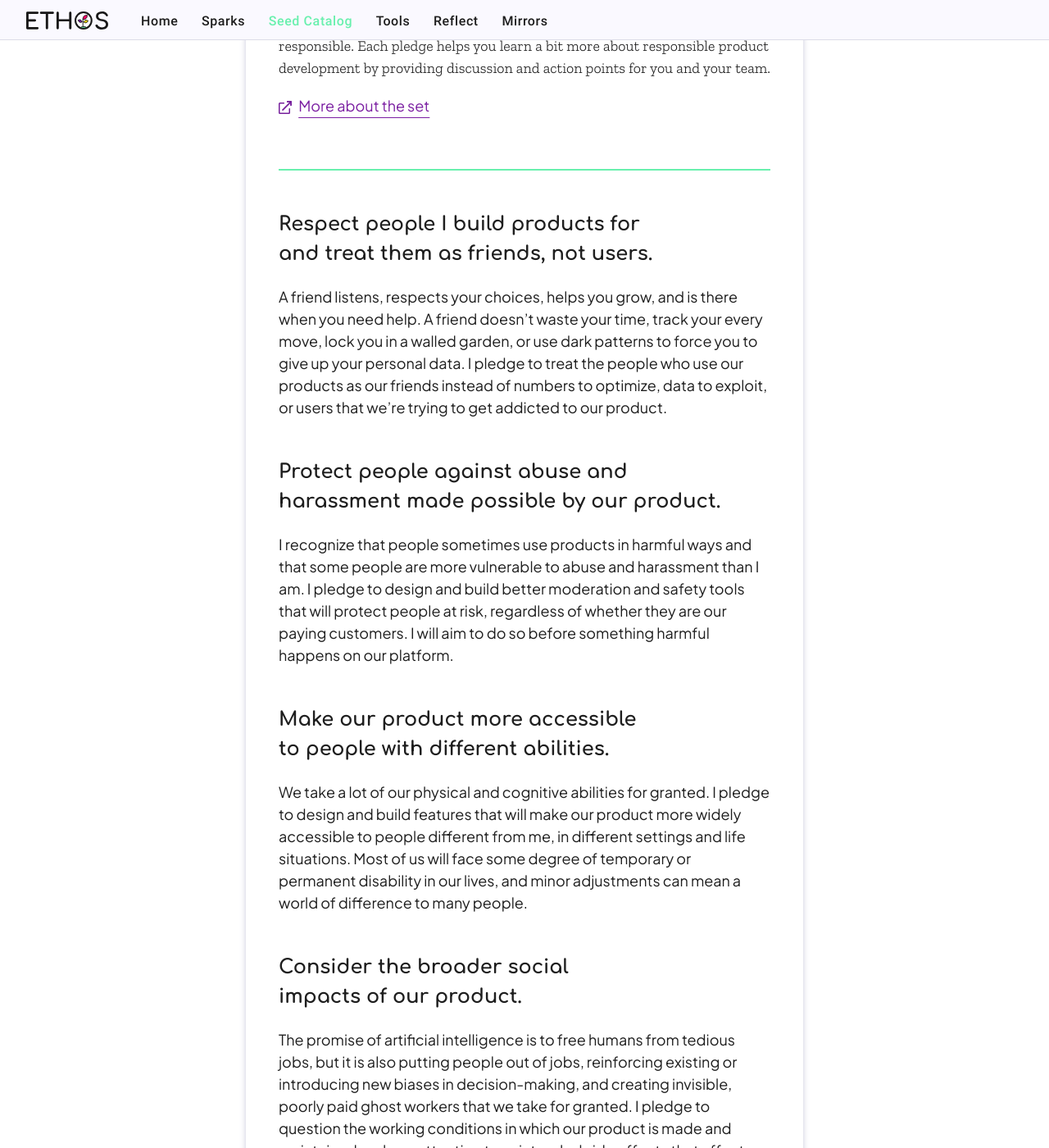
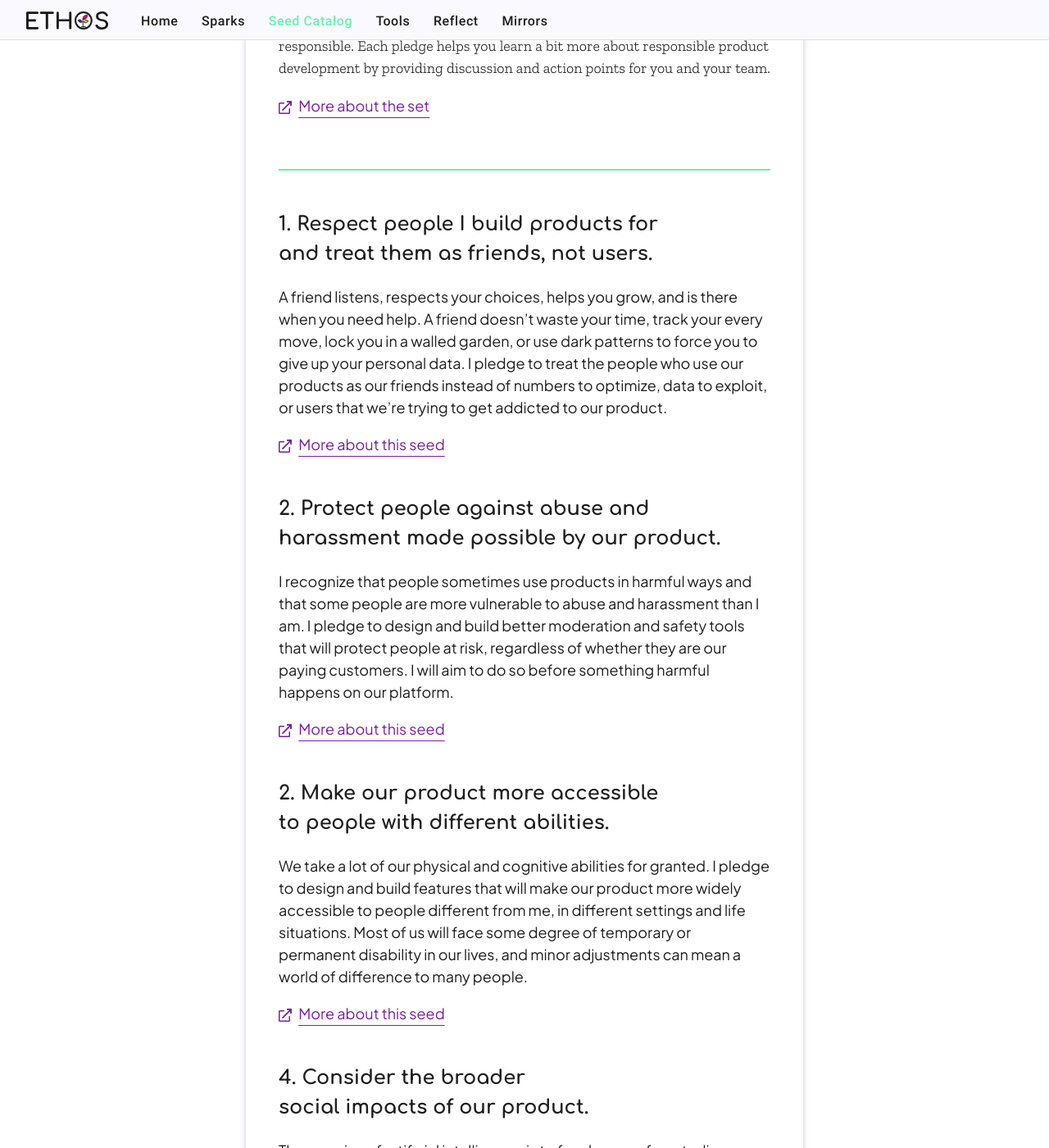
Before and after one commit to tethix-ethos/ethos-jekyll, a Jekyll site: the page built from _seeds/responsibletechwork-pledges.md, in a window 1280 px wide and 1400 px high, scrolled down 377 px. Shown: the whole window at 82% size. Built offline with Jekyll 4.4.1, drawn with Linux system fonts in a browser that asks for light colours; some of the changed text lies outside the part shown.

Commit message:
add links and numbering to pledges

```diff
--- a/_seeds/responsibletechwork-pledges.md
+++ b/_seeds/responsibletechwork-pledges.md
@@ -7,30 +7,44 @@ description: >
     Regardless of your job title, you can pledge to make your work more responsible. Each pledge helps you learn a bit more about responsible product development by providing discussion and action points for you and your team.
 ---
 
-## Respect people I build products for and treat them as friends, not users.
+## 1. Respect people I build products for and treat them as friends, not users.
 
 A friend listens, respects your choices, helps you grow, and is there when you need help. A friend doesn't waste your time, track your every move, lock you in a walled garden, or use dark patterns to force you to give up your personal data. I pledge to treat the people who use our products as our friends instead of numbers to optimize, data to exploit, or users that we're trying to get addicted to our product.
 
-## Protect people against abuse and harassment made possible by our product.
+<a href="https://responsibletech.work/responsible-pledges/1-respect-people/" class="external">More about this seed</a>
+
+## 2. Protect people against abuse and harassment made possible by our product.
 
 I recognize that people sometimes use products in harmful ways and that some people are more vulnerable to abuse and harassment than I am. I pledge to design and build better moderation and safety tools that will protect people at risk, regardless of whether they are our paying customers. I will aim to do so before something harmful happens on our platform.
 
-## Make our product more accessible to people with different abilities.
+<a href="https://responsibletech.work/responsible-pledges/2-protect-against-abuse/" class="external">More about this seed</a>
+
+## 2. Make our product more accessible to people with different abilities.
 
 We take a lot of our physical and cognitive abilities for granted. I pledge to design and build features that will make our product more widely accessible to people different from me, in different settings and life situations. Most of us will face some degree of temporary or permanent disability in our lives, and minor adjustments can mean a world of difference to many people.
 
-## Consider the broader social impacts of our product.
+<a href="https://responsibletech.work/responsible-pledges/3-accessible-tech/" class="external">More about this seed</a>
+
+## 4. Consider the broader social impacts of our product.
 
 The promise of artificial intelligence is to free humans from tedious jobs, but it is also putting people out of jobs, reinforcing existing or introducing new biases in decision-making, and creating invisible, poorly paid ghost workers that we take for granted. I pledge to question the working conditions in which our product is made and maintained and pay attention to unintended side effects that affect people at large.
 
-## Consider the environmental impacts of everyday product decisions.
+<a href="https://responsibletech.work/responsible-pledges/4-social-impact/" class="external">More about this seed</a>
+
+## 5. Consider the environmental impacts of everyday product decisions.
 
 The environmental impact of digital products is often hidden from view. I pledge to question the environmental impact every step of the way and reduce our product's overall carbon impact through more efficient and sustainable design and development. I also pledge to question the environmental impact of the products and services we use to make and maintain our product and make sustainability a deciding factor when choosing third-party providers.
 
-## Work with and learn from a diverse team of people.
+<a href="https://responsibletech.work/responsible-pledges/5-environmental-impacts/" class="external">More about this seed</a>
+
+## 6. Work with and learn from a diverse team of people.
 
 Nobody knows everything, which is why it's crucial to include a diverse team of people in product development and recognize the limits of our personal experiences. I pledge to seek outside help from experts and the impacted communities when I come across an issue I don't know enough about and be open-minded to diverse perspectives and needs. I will continue to learn about new experiences and perspectives.
 
-## Take personal responsibility for my own work and impact, regardless of job title.
+<a href="https://responsibletech.work/responsible-pledges/6-diverse-team/" class="external">More about this seed</a>
+
+## 7. Take personal responsibility for my own work and impact, regardless of job title.
 
 We are proud to work on products that touch thousands or even millions of people's lives. Yet, we often avoid taking personal responsibility for the intended or unintended effects of our work. While it might not be easy to measure my impact, I pledge to aim to be a more responsible tech worker and tech consumer and question product decisions and business as usual, even when that's not officially part of my job.
+
+<a href="https://responsibletech.work/responsible-pledges/7-personal-responsibility/" class="external">More about this seed</a>
```
